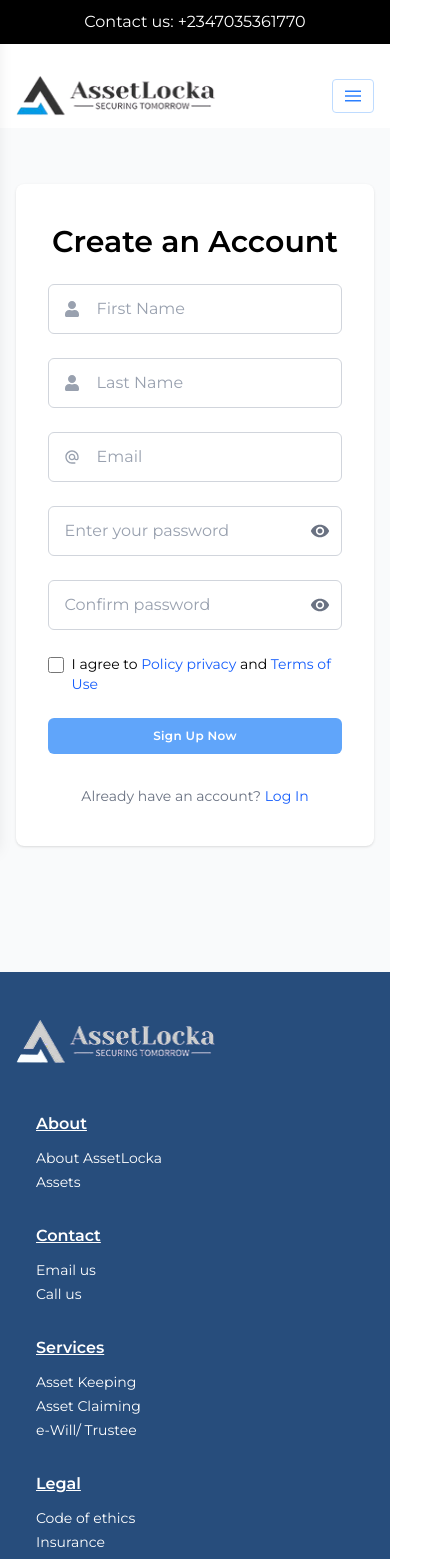
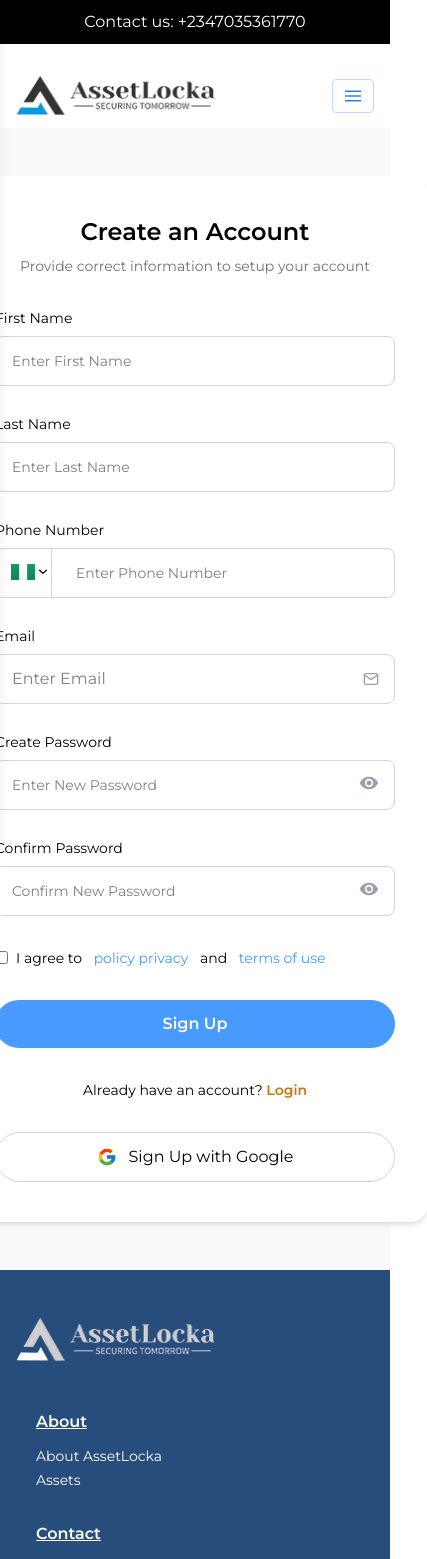
Before and after one commit to milekboy/asset-locka, a Next.js app: page /signup in a window 390 px wide. Shown: the top 1559 px of the page, 427 px wide, since content can reach past the window. Built offline with nearby package versions, Linux system fonts and the light colour scheme.

Commit message:
login and signup refactor

```diff
--- a/src/app/components/Footer.jsx
+++ b/src/app/components/Footer.jsx
@@ -140,7 +140,7 @@ export default function Footer() {
               className="-ms-5
               px-6 py-3
               rounded-full
-              bg-[#489AFF]
+              bg-[#E28413]
               text-white font-semibold
               transition
             "
--- a/src/app/components/Header.jsx
+++ b/src/app/components/Header.jsx
@@ -63,7 +63,7 @@ export default function Header({
 
   return (
     <header
-      className={`sticky top-0 z-50  transition-colors duration-300 ${
+      className={`sticky top-0 z-40  transition-colors duration-300 ${
         scrolled ? "bg-white shadow-md" : "bg-transparent"
       }`}
     >
--- a/src/app/login/page.jsx
+++ b/src/app/login/page.jsx
@@ -1,51 +1,51 @@
 "use client";
 import { useState } from "react";
-import Toast from "../components/Toast";
-import { useRouter } from "next/navigation";
-import { useAuth } from "../components/AuthContext";
 import Image from "next/image";
 import Link from "next/link";
+import { useRouter } from "next/navigation";
+import { MdVisibility, MdVisibilityOff } from "react-icons/md";
+import { FiMail } from "react-icons/fi";
+import { BsEyeSlash } from "react-icons/bs";
+import { FcGoogle } from "react-icons/fc";
+
+import { useAuth } from "../components/AuthContext";
 import NetworkInstance from "../components/NetworkInstance";
+import Header from "../components/Header";
+import HeadContact from "../components/HeadContact";
 import Footer from "../components/Footer";
-import Header from "../components/Header";
-import { MdVisibility, MdVisibilityOff } from "react-icons/md";
-import HeadContact from "../components/HeadContact";
+import Toast from "../components/Toast";
 import Spinner from "../components/Spinner";
+
 export default function Login() {
+  /* ───────── state / helpers ───────── */
   const router = useRouter();
   const { login } = useAuth();
-  const networkInstance = NetworkInstance();
-  const [showPwd, setShowPwd] = useState(false);
+  const api = NetworkInstance();
+
   const [email, setEmail] = useState("");
   const [password, setPassword] = useState("");
+  const [showPwd, setShowPwd] = useState(false);
   const [loading, setLoading] = useState(false);
   const [toast, setToast] = useState(null);
 
+  /* ───────── handlers ───────── */
   const handleSubmit = async (e) => {
     e.preventDefault();
     setLoading(true);
     try {
-      const response = await networkInstance.post("/api/login", {
-        email,
-        password,
+      const { data } = await api.post("/api/login", { email, password });
+      login({ user: data.user, token: data.token });
+      setToast({
+        message: data.message || "Login successful!",
+        type: "success",
       });
-
-      if (response.status === 200) {
-        const { user, token, message } = response.data;
-
-        login({ user, token });
-
-        setToast({ message: message || "Login successful!", type: "success" });
-        if (user.identity_verified === 0) {
-          router.push("/kyc-verification");
-        } else {
-          router.push("/dashboard");
-        }
-      }
-    } catch (error) {
+      router.push(
+        data.user.identity_verified ? "/dashboard" : "/kyc-verification"
+      );
+    } catch (err) {
       setToast({
         message:
-          error.response?.data?.message ||
+          err.response?.data?.message ||
           "Invalid credentials. Please try again.",
         type: "error",
       });
@@ -54,8 +54,9 @@ export default function Login() {
     }
   };
 
+  /* ───────── UI ───────── */
   return (
-    <div>
+    <>
       {toast && (
         <Toast
           message={toast.message}
@@ -64,53 +65,56 @@ export default function Login() {
         />
       )}
       {loading && <Spinner />}
+
       <HeadContact />
       <Header />
 
-      <div className="w-full lg:h-screen lg:flex pb-16 lg:pb-0">
-        <div className="w-full hidden lg:w-1/2 lg:flex justify-center items-center mt-5 lg:mt-0">
-          <Image
-            src="/locka_files/space.svg"
-            alt="Rocket illustration"
-            width={500}
-            height={500}
-            priority
-          />
-        </div>
-        <div className="w-full lg:w-1/2 flex justify-center items-center mt-10 lg:mt-0">
-          <form className="w-[90%] max-w-md space-y-6" onSubmit={handleSubmit}>
-            <h1 className="text-3xl font-semibold mb-2">
-              Welcome back to <span className="text-blue-600">AssetLocka</span>{" "}
+      {/* ⬇︎ Main container */}
+      <main className="flex justify-center items-center py-12 lg:py-24 px-4">
+        {/* Card */}
+        <div className="w-full max-w-md rounded-2xl shadow-lg bg-white p-8">
+          {/* Headline */}
+          <h1 className="text-2xl font-semibold text-center mb-1">
+            Welcome back to <span className="text-[#489AFF]">AssetLocka</span>
           </h1>
+          <p className="text-center text-gray-500 mb-8">
+            Provide your credentials to access your account
+          </p>
 
-            {/* E-mail */}
-            <label className="block">
-              <span className="sr-only">Email</span>
+          {/* Form */}
+          <form className="space-y-6" onSubmit={handleSubmit}>
+            {/* Email */}
+            <div>
+              <label className="mb-2 block text-sm font-medium">Email</label>
+              <div className="relative">
                 <input
+                  type="email"
+                  required
                   value={email}
                   onChange={(e) => setEmail(e.target.value)}
-                type="email"
+                  placeholder="name@email.com"
+                  className="w-full rounded-lg border border-gray-300 py-3 pl-4 pr-12 focus:ring-2 focus:ring-[#489AFF] focus:outline-none"
+                />
+                <FiMail className="absolute right-4 top-1/2 -translate-y-1/2 text-gray-400" />
+              </div>
+            </div>
+
+            {/* Password */}
+            <div>
+              <label className="mb-2 block text-sm font-medium">Password</label>
+              <div className="relative">
+                <input
+                  type={showPwd ? "text" : "password"}
                   required
-                placeholder="name@email.com"
-                className="input-text"
-              />
-            </label>
-
-            {/* Password + toggle */}
-            <label className="relative block">
-              <span className="sr-only">Password</span>
-              <input
                   value={password}
                   onChange={(e) => setPassword(e.target.value)}
-                type={showPwd ? "text" : "password"}
-                required
-                placeholder="Enter your password"
-                className="input-text pr-12"
+                  placeholder="Enter Password"
+                  className="w-full rounded-lg border border-gray-300 py-3 pl-4 pr-12 focus:ring-2 focus:ring-[#489AFF] focus:outline-none"
                 />
                 <button
                   type="button"
                   onClick={() => setShowPwd(!showPwd)}
-                className="absolute right-3 top-1/2 -translate-y-1/2 text-gray-500 hover:text-gray-700"
+                  className="absolute right-4 top-1/2 cursor-pointer -translate-y-1/2 text-gray-400 hover:text-gray-600"
                 >
                   {showPwd ? (
                     <MdVisibilityOff size={20} />
@@ -118,51 +122,54 @@ export default function Login() {
                     <MdVisibility size={20} />
                   )}
                 </button>
+              </div>
+            </div>
+
+            {/* remember / forgot */}
+            <div className="flex items-center justify-between text-sm">
+              <label className="flex items-center gap-2">
+                <input type="checkbox" className="accent-[#489AFF]" />
+                Remember me
               </label>
+              <Link
+                href="/forgot-password"
+                className="text-red-500 font-medium"
+              >
+                Forgot Password?
+              </Link>
+            </div>
 
-            {/* Terms checkbox */}
-            <label className="flex items-start text-sm gap-2">
-              <input
-                type="checkbox"
-                required
-                className="mt-[3px] cursor-pointer h-4 w-4 shrink-0 rounded border-gray-300 text-blue-600 focus:ring-blue-500"
-              />
-              <span>
-                I agree to the&nbsp;
-                <Link href="#" className="link">
-                  Policy privacy
-                </Link>{" "}
-                and&nbsp;
-                <Link href="#" className="link">
-                  Terms of Use
-                </Link>
-              </span>
-            </label>
-
-            {/* Sign-in button */}
+            {/* Primary button */}
             <button
               type="submit"
-              className="btn-primary w-full py-3 font-medium cursor-pointer"
+              className="w-full cursor-pointer rounded-full bg-[#489AFF] py-3 text-white font-semibold hover:bg-[#3188e6] transition"
             >
-              Sign In
+              Log In
             </button>
 
-            {/* Divider */}
+            {/* Google auth button */}
+            <button
+              type="button"
+              className="w-full flex cursor-pointer items-center justify-center gap-2 rounded-full border border-gray-300 py-3 font-medium hover:bg-gray-50 transition"
+            >
+              <FcGoogle size={20} /> Continue with Google
+            </button>
+          </form>
 
-            {/* Footer link */}
-            <p className="text-center text-gray-500 text-sm">
-              Don’t have an account?&nbsp;
-              <Link href="/signup" className="link">
+          {/* footer small print */}
+          <p className="mt-6 text-center text-sm text-gray-500">
+            Don&apos;t have an account?{" "}
+            <Link
+              href="/signup"
+              className="text-[#C97613] cursor-pointer font-semibold hover:underline"
+            >
               Sign Up
             </Link>
           </p>
-          </form>
         </div>
-      </div>
+      </main>
 
       <Footer />
-    </div>
+    </>
   );
 }
-
-/* ── Tailwind helpers (globals.css or whatever) ───────────── */
--- a/src/app/signup/page.js
+++ b/src/app/signup/page.js
@@ -1,141 +1,202 @@
 "use client";
 import { useState } from "react";
-import Spinner from "../components/Spinner";
-import { useRouter } from "next/navigation";
 import Image from "next/image";
 import Link from "next/link";
+import { useRouter } from "next/navigation";
+import { MdVisibility, MdVisibilityOff } from "react-icons/md";
+import { FiMail } from "react-icons/fi";
+
+import { FcGoogle } from "react-icons/fc";
+
+import HeadContact from "../components/HeadContact";
+import Header from "../components/Header";
+import Footer from "../components/Footer";
 import Toast from "../components/Toast";
-import Footer from "../components/Footer";
-import Header from "../components/Header";
-import {
-  MdVisibility,
-  MdVisibilityOff,
-  MdAlternateEmail,
-} from "react-icons/md";
-import { FaUser } from "react-icons/fa";
-import HeadContact from "../components/HeadContact";
+import Spinner from "../components/Spinner";
 import NetworkInstance from "../components/NetworkInstance";
+
 export default function Signup() {
+  /* ───── state & utils ───── */
   const router = useRouter();
-  const [toast, setToast] = useState(null);
+  const api = NetworkInstance();
+
+  const [firstName, setFirstName] = useState("");
+  const [lastName, setLastName] = useState("");
+  const [phone, setPhone] = useState("");
+  const [email, setEmail] = useState("");
+  const [password, setPassword] = useState("");
+  const [confirm, setConfirm] = useState("");
   const [showPwd, setShowPwd] = useState(false);
   const [showPwd2, setShowPwd2] = useState(false);
-  const [email, setEmail] = useState("");
-  const [password, setPassword] = useState("");
-  const [confirmPassword, setConfirmPassword] = useState("");
-  const [firstName, setFirstName] = useState("");
-  const [lastName, setLastName] = useState("");
+  const [toast, setToast] = useState(null);
   const [loading, setLoading] = useState(false);
-  const networkInstance = NetworkInstance();
+
+  /* ───── submit ───── */
   const handleSubmit = async (e) => {
     e.preventDefault();
     setLoading(true);
     try {
-      const response = await networkInstance.post(`/api/register`, {
-        email,
+      const { data } = await api.post("/api/register", {
         first_name: firstName,
         last_name: lastName,
+        phone,
+        email,
         password,
-        password_confirmation: confirmPassword,
+        password_confirmation: confirm,
       });
-      if (response.status === 200) {
+
       setToast({ message: "Signup successful!", type: "success" });
-
-        localStorage.setItem("token", response.token);
-
-        setTimeout(() => {
-          setToast(null);
-          router.push("/login");
-        }, 1500);
+      setTimeout(() => router.push("/login"), 1200);
+    } catch (err) {
+      setToast({
+        message: err.response?.data?.message || "Something went wrong.",
+        type: "error",
+      });
+    } finally {
       setLoading(false);
     }
-    } catch (error) {
-      setLoading(false);
-      setToast({
-        message: "Invalid credentials. Please try again.",
-        type: "error",
-      });
-    }
   };
+  /*  …imports & state exactly the same … */
 
   return (
-    <div>
-      {toast && (
-        <Toast
-          message={toast.message}
-          type={toast.type}
-          onClose={() => setToast(null)}
-        />
-      )}
+    <>
+      {toast && <Toast {...toast} onClose={() => setToast(null)} />}
       {loading && <Spinner />}
+
       <HeadContact />
       <Header />
 
-      <div className="w-full min-h-screen flex flex-col items-center justify-start pt-14 lg:pb-14 lg:pt-20 bg-gray-50">
-        {/* Card */}
+      <main className="flex items-center justify-center py-12 lg:py-20 px-4 bg-gray-50 min-h-[80vh] ">
         <form
-          className="w-[92%] max-w-md bg-white shadow-sm rounded-lg px-8 py-10 space-y-6"
           onSubmit={handleSubmit}
+          className="lg:w-[897px]  bg-white shadow-md rounded-2xl
+                   lg:px-16 px-8 lg:py-12 py-10 space-y-8"
         >
-          <h1 className="text-3xl font-semibold text-center">
-            Create an Account
-          </h1>
+          {/* ─── heading ───────────────────────────────────── */}
+          <div className="space-y-2 text-center">
+            <h1 className="text-2xl font-semibold">Create an Account</h1>
+            <p className="text-gray-500 text-sm">
+              Provide correct information to setup your account
+            </p>
+          </div>
 
-          {/* Username */}
-          <label className="relative block">
-            <span className="sr-only">First Name</span>
+          {/* ─── field grid ────────────────────────────────── */}
+          <div className="grid grid-cols-1 lg:grid-cols-2 gap-x-6 gap-y-7">
+            {/* First name */}
+            <div className="relative">
+              <label className="block text-sm font-medium mb-2">
+                First Name
+              </label>
               <input
                 value={firstName}
                 onChange={(e) => setFirstName(e.target.value)}
                 type="text"
+                placeholder="Enter First Name"
                 required
-              placeholder="First Name"
-              className="input-text pl-12"
+                className="w-full rounded-lg border border-gray-300 py-3 pl-4 pr-4
+                         placeholder:text-sm focus:ring-2 focus:ring-[#489AFF] focus:outline-none"
               />
-            <FaUser className="absolute left-4 top-1/2 -translate-y-1/2 text-gray-400" />
+            </div>
+
+            {/* Last name */}
+            <div className="relative">
+              <label className="block text-sm font-medium mb-2">
+                Last Name
               </label>
-          <label className="relative block">
-            <span className="sr-only">Last Name</span>
               <input
                 value={lastName}
                 onChange={(e) => setLastName(e.target.value)}
                 type="text"
+                placeholder="Enter Last Name"
                 required
-              placeholder="Last Name"
-              className="input-text pl-12"
+                className="w-full rounded-lg border border-gray-300 py-3 pl-4 pr-4
+                         placeholder:text-sm focus:ring-2 focus:ring-[#489AFF] focus:outline-none"
               />
-            <FaUser className="absolute left-4 top-1/2 -translate-y-1/2 text-gray-400" />
+            </div>
+
+            <div>
+              <label className="block text-sm font-medium mb-2">
+                Phone&nbsp;Number
               </label>
+              <div className="relative">
+                <input
+                  value={phone}
+                  onChange={(e) => setPhone(e.target.value)}
+                  type="tel"
+                  placeholder="Enter Phone Number"
+                  required
+                  className="
+      w-full rounded-lg border border-gray-300
+      py-3 pl-20 pr-4
+      placeholder:text-sm
+      focus:ring-2 focus:ring-[#489AFF] focus:outline-none
+    "
+                />
+
+                <span
+                  className="
+
+      flex absolute left-4 top-1/2 -translate-y-1/2  border-r h-full border-gray-300
+    "
+                >
+                  <Image
+                    src="/locka_files/nigeria.png"
+                    alt="NG"
+                    width={24}
+                    height={24}
+                    className="shrink-0 h-4 mt-4"
+                  />
+
+                  <svg
+                    xmlns="http://www.w3.org/2000/svg"
+                    viewBox="0 0 20 20"
+                    fill="currentColor"
+                    className="w-4 h-4 text-black mt-4"
+                  >
+                    <path
+                      fillRule="evenodd"
+                      d="M5.23 7.21a.75.75 0 011.06.02L10 10.585l3.71-3.355a.75.75 0 111.02 1.11l-4.25 3.85a.75.75 0 01-1.02 0l-4.25-3.85a.75.75 0 01.02-1.11z"
+                      clipRule="evenodd"
+                    />
+                  </svg>
+                </span>
+              </div>
+            </div>
 
             {/* Email */}
-          <label className="relative block">
-            <span className="sr-only">Email</span>
+
+            <div>
+              <label className="mb-2 block text-sm font-medium">Email</label>
+              <div className="relative">
                 <input
                   value={email}
                   onChange={(e) => setEmail(e.target.value)}
                   type="email"
+                  placeholder="Enter Email"
                   required
-              placeholder="Email"
-              className="input-text pl-12"
+                  className="w-full rounded-lg border border-gray-300 py-3 pl-4 pr-12 focus:ring-2 focus:ring-[#489AFF] focus:outline-none"
                 />
-            <MdAlternateEmail className="absolute left-4 top-1/2 -translate-y-1/2 text-gray-400" />
+                <FiMail className="absolute right-4 top-1/2 -translate-y-1/2 text-gray-400" />
+              </div>
+            </div>
+
+            <div className="relative">
+              <label className="block text-sm font-medium mb-2">
+                Create Password
               </label>
-
-          {/* Password */}
-          <label className="relative block">
-            <span className="sr-only">Password</span>
               <input
                 value={password}
                 onChange={(e) => setPassword(e.target.value)}
                 type={showPwd ? "text" : "password"}
+                placeholder="Enter New Password"
                 required
-              placeholder="Enter your password"
-              className="input-text pl-4 pr-12"
+                className="w-full rounded-lg border border-gray-300 py-3 pl-4 pr-12
+                         placeholder:text-sm focus:ring-2 focus:ring-[#489AFF] focus:outline-none"
               />
               <button
                 type="button"
-              onClick={() => setShowPwd(!showPwd)}
-              className="absolute right-3 top-1/2 -translate-y-1/2 text-gray-500 hover:text-gray-700"
+                onClick={() => setShowPwd((p) => !p)}
+                className="absolute mt-3 right-4 top-1/2 -translate-y-1/2 text-gray-400 hover:text-gray-600"
               >
                 {showPwd ? (
                   <MdVisibilityOff size={20} />
@@ -143,23 +204,26 @@ export default function Signup() {
                   <MdVisibility size={20} />
                 )}
               </button>
-          </label>
+            </div>
 
             {/* Confirm password */}
-          <label className="relative block">
-            <span className="sr-only">Confirm password</span>
+            <div className="relative">
+              <label className="block text-sm font-medium mb-2">
+                Confirm Password
+              </label>
               <input
-              value={confirmPassword}
-              onChange={(e) => setConfirmPassword(e.target.value)}
+                value={confirm}
+                onChange={(e) => setConfirm(e.target.value)}
                 type={showPwd2 ? "text" : "password"}
+                placeholder="Confirm New Password"
                 required
-              placeholder="Confirm password"
-              className="input-text pl-4 pr-12"
+                className="w-full rounded-lg border border-gray-300 py-3 pl-4 pr-12
+                         placeholder:text-sm focus:ring-2 focus:ring-[#489AFF] focus:outline-none"
               />
               <button
                 type="button"
-              onClick={() => setShowPwd2(!showPwd2)}
-              className="absolute right-3 top-1/2 -translate-y-1/2 text-gray-500 hover:text-gray-700"
+                onClick={() => setShowPwd2((p) => !p)}
+                className="absolute mt-3 right-4 top-1/2 -translate-y-1/2 text-gray-400 hover:text-gray-600"
               >
                 {showPwd2 ? (
                   <MdVisibilityOff size={20} />
@@ -167,81 +231,59 @@ export default function Signup() {
                   <MdVisibility size={20} />
                 )}
               </button>
-          </label>
+            </div>
+          </div>
 
           {/* Terms checkbox */}
-          <label className="flex items-start text-sm gap-2">
+          <label className="flex items-start gap-2 text-sm">
             <input
               type="checkbox"
               required
-              className="mt-[3px] cursor-pointer h-4 w-4 shrink-0 rounded border-gray-300 text-blue-600 focus:ring-blue-500"
+              className="accent-[#489AFF] mt-[3px]"
             />
-            <span>
             I agree to&nbsp;
-              <Link href="#" className="link">
-                Policy privacy
-              </Link>{" "}
-              and&nbsp;
-              <Link href="#" className="link">
-                Terms of Use
+            <Link href="#" className="text-[#489AFF] hover:underline">
+              policy privacy
             </Link>
-            </span>
+            &nbsp;and&nbsp;
+            <Link href="#" className="text-[#489AFF] hover:underline">
+              terms of use
+            </Link>
           </label>
-
-          {/* Submit */}
+          <div className="w-full flex justify-center">
+            <div className="w-[400px] space-y-8 ">
               <button
                 type="submit"
-            className="btn-primary w-full py-3 cursor-pointer font-medium"
+                className="w-full rounded-full bg-[#489AFF] hover:bg-[#3188e6]
+                     py-3 font-semibold text-white transition cursor-pointer"
               >
-            Sign Up Now
+                Sign&nbsp;Up
               </button>
-
-          {/* Divider */}
-          <div className=" items-center justify-center gap-4 hidden">
-            <span className="h-px flex-1 bg-gray-200" />
-            <span className="text-gray-400 text-sm">or continue with</span>
-            <span className="h-px flex-1 bg-gray-200" />
-          </div>
-
-          {/* Social buttons (optional) */}
-          <div className="space-y-4 hidden">
+              {/* Login link */}
+              <p className="text-center text-sm">
+                Already have an account?{" "}
+                <Link
+                  href="/login"
+                  className="text-[#C97613] font-semibold hover:underline"
+                >
+                  Login
+                </Link>
+              </p>
+              {/* Google pill */}
               <button
                 type="button"
-              className="btn-outline w-full flex items-center gap-3"
+                className="mt-2 border border-gray-300 rounded-full w-full
+                     flex items-center justify-center gap-3 py-3 cursor-pointer
+                     hover:bg-gray-50 transition"
               >
-              <Image
-                src="/icons/facebook.svg"
-                width={20}
-                height={20}
-                alt="Facebook"
-              />
-              Sign Up with Facebook
-            </button>
-            <button
-              type="button"
-              className="btn-outline w-full flex items-center gap-3"
-            >
-              <Image
-                src="/icons/google.svg"
-                width={20}
-                height={20}
-                alt="Google"
-              />
-              Sign Up with Google
+                <FcGoogle size={20} /> Sign Up with Google
               </button>
             </div>
-
-          {/* Already have an account */}
-          <p className="text-center text-gray-500 text-sm pt-2">
-            Already have an account?&nbsp;
-            <Link href="/login" className="link">
-              Log In
-            </Link>
-          </p>
+          </div>
         </form>
-      </div>
+      </main>
 
       <Footer />
-    </div>
+    </>
   );
 }
```
Also changed, not shown: public/locka_files/nigeria.png (added). Lines whose indentation alone changed are shown as unchanged.
